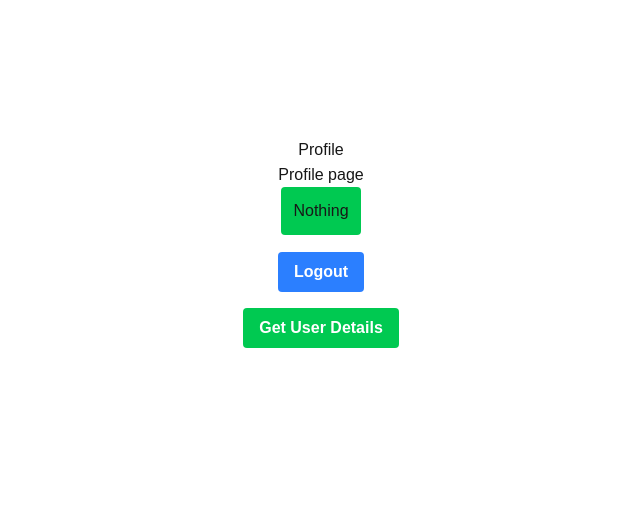
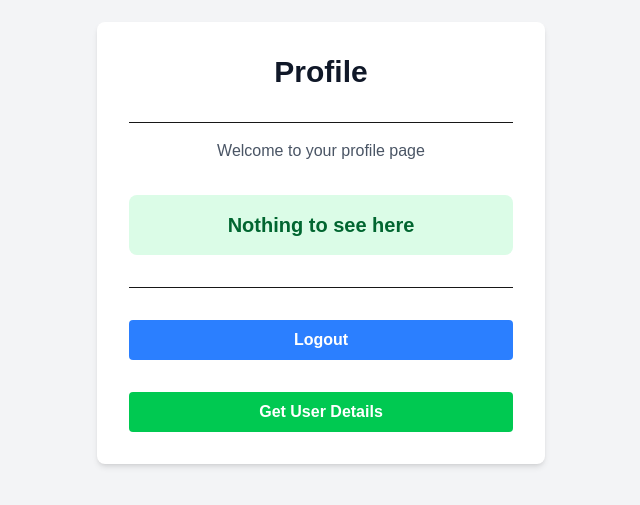
Before and after one commit to vaishnaviii9/auth-app, a Next.js app: page /profile in a window 1280 px wide. Shown: the part 157-662 px from the top of the page, without its empty margins (319-959 px from the left). Built offline with nearby package versions, Linux system fonts and the light colour scheme.

Commit message:
style: Enhance profile page layout and styling for better user experience

```diff
--- a/src/app/profile/page.tsx
+++ b/src/app/profile/page.tsx
@@ -27,46 +27,38 @@ export default function ProfilePage() {
   };
 
   return (
-    <div className="flex flex-col items-center justify-center min-h-screen py-2">
-      <h1>Profile</h1>
-      <hr />
-      <p>Profile page</p>
-      <h2 className="p-3 rounded bg-green-500">
+    <div className="flex flex-col items-center justify-center min-h-screen py-12 bg-gray-100">
+      <div className="w-full max-w-md p-8 space-y-8 bg-white rounded-lg shadow-md">
+        <h1 className="text-3xl font-extrabold text-center text-gray-900">Profile</h1>
+        <hr className="my-4" />
+        <p className="text-center text-gray-600">Welcome to your profile page</p>
+        <div className="p-4 mt-6 text-center bg-green-100 rounded-lg">
+          <h2 className="text-xl font-semibold text-green-800">
             {data === "nothing" ? (
-          "Nothing"
+              "Nothing to see here"
             ) : (
-          <Link href={`/profile/${data}`}> {data}</Link>
+              <Link href={`/profile/${data}`} className="text-green-500 hover:text-green-700">
+                {data}
+              </Link>
             )}
           </h2>
-      <hr />
-
+        </div>
+        <hr className="my-4" />
+        <div className="flex flex-col space-y-4">
           <button
             onClick={logout}
-        className="bg-blue-500
-        mt-4
-        hover:bg-blue-700
-      text-white
-      font-bold
-      py-2
-      px-4
-      rounded"
+            className="px-4 py-2 mt-4 font-bold text-white bg-blue-500 rounded hover:bg-blue-700 focus:outline-none focus:ring-2 focus:ring-blue-500 focus:ring-opacity-50"
           >
             Logout
           </button>
-
           <button
             onClick={getUserDetails}
-        className="bg-green-500
-        mt-4
-        hover:bg-blue-700
-      text-white
-      font-bold
-      py-2
-      px-4
-      rounded"
+            className="px-4 py-2 mt-4 font-bold text-white bg-green-500 rounded hover:bg-green-700 focus:outline-none focus:ring-2 focus:ring-green-500 focus:ring-opacity-50"
           >
             Get User Details
           </button>
         </div>
+      </div>
+    </div>
   );
 }
```
Lines whose indentation alone changed are shown as unchanged.
